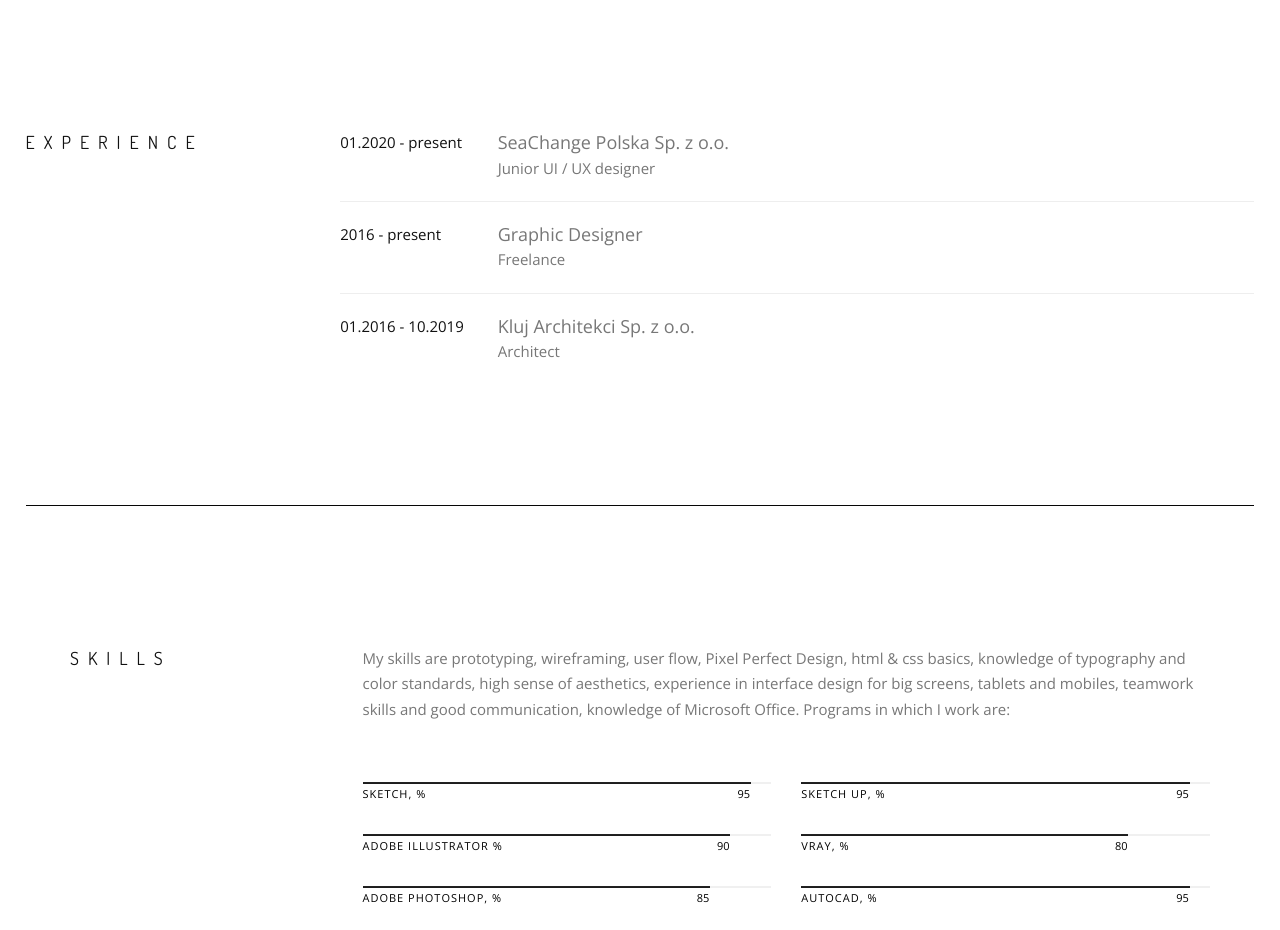
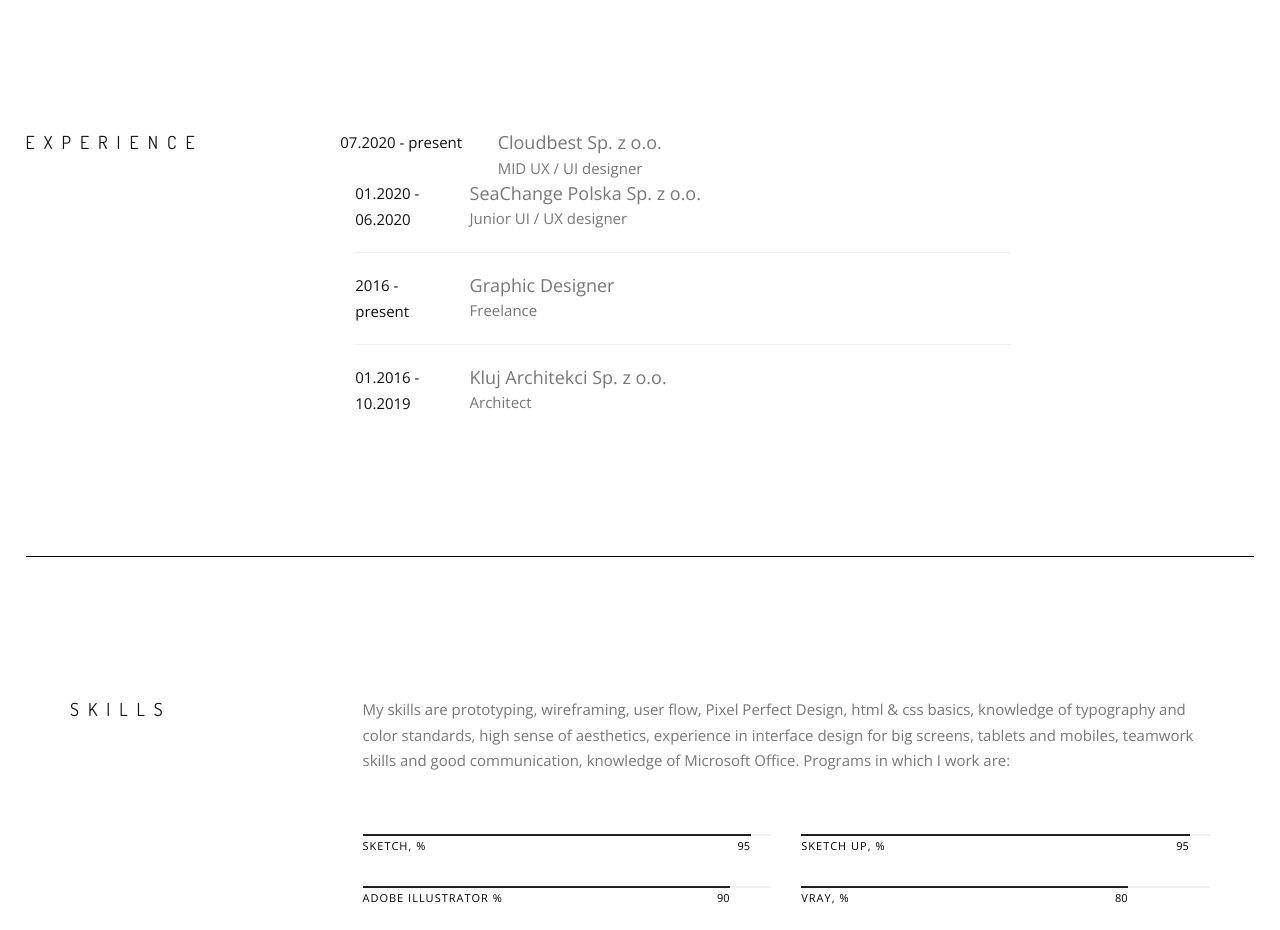
Before and after one commit to zkura/elizamarc.github.io, a plain HTML site: page about.html in a window 1280 px wide. Shown: the part 1300-2230 px from the top of the page. Drawn offline with nearby package versions, Linux system fonts and the light colour scheme.

Commit message:
Update about.html

```diff
--- a/about.html
+++ b/about.html
@@ -188,10 +188,21 @@
                 <!-- End Section Title -->
 
                 <!-- Section Content -->
+
                 <div class="col-sm-9">
                     <div class="section-text">
                         <div class="row">
-                            <div class="col-md-2 black">01.2020 - present</div>
+                            <div class="col-md-2 black">07.2020 - present</div>
+                            <div class="col-md-10">
+                                <h4 class="mt-0 mb-0">Cloudbest Sp. z o.o.</h4>
+                                MID UX / UI designer
+                            </div>
+                        </div>
+
+                <div class="col-sm-9">
+                    <div class="section-text">
+                        <div class="row">
+                            <div class="col-md-2 black">01.2020 - 06.2020</div>
                             <div class="col-md-10">
                                 <h4 class="mt-0 mb-0">SeaChange Polska Sp. z o.o.</h4>
                                 Junior UI / UX designer
```
